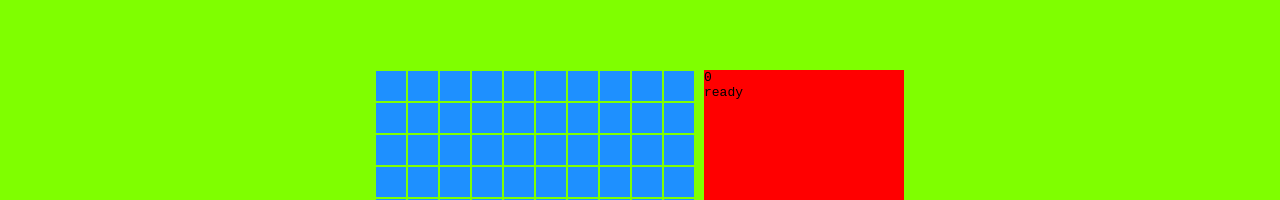
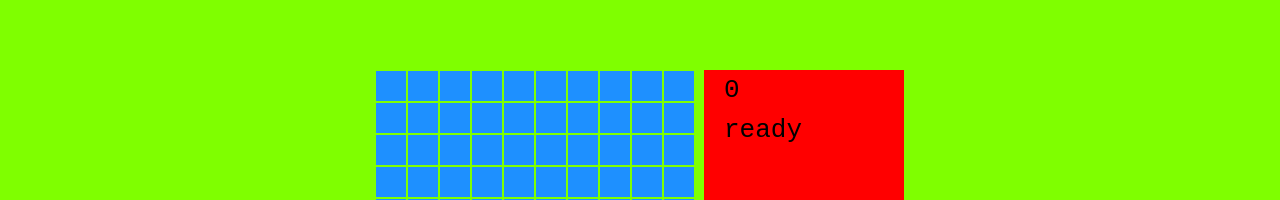
Before and after one commit to koshonson/minesweeper, a React (Vite) app: page / in a window 1280 px wide. Shown: the part 250-450 px from the top of the page. Built offline with nearby package versions, Linux system fonts and the light colour scheme.

Commit message:
added timer styling in ControlPanel

```diff
--- a/src/styles/app.css
+++ b/src/styles/app.css
@@ -33,9 +33,13 @@
 .cell {
   width: 30px;
   height: 30px;
-  background-color: blueviolet;
   font-size: 1.15em;
   display: flex;
   justify-content: center;
   align-items: center;
 }
+
+.timer {
+  padding: 5px 20px;
+  font-size: 2em;
+}
```
